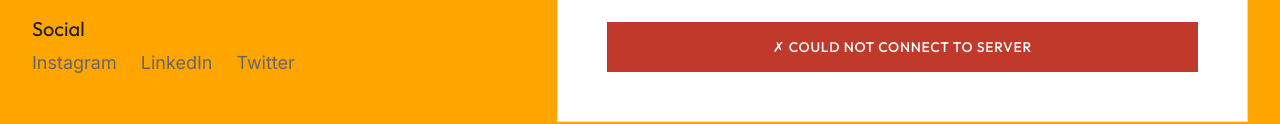
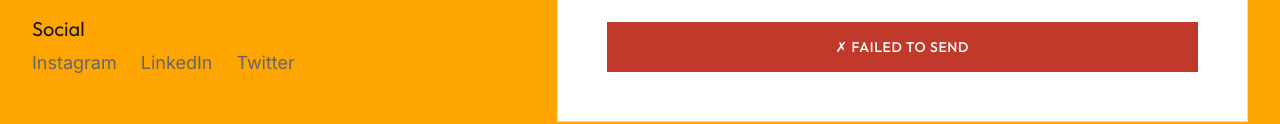
Before and after one commit to rithik0808/radiusdia-studio, a plain HTML site: page contact.html in a window 1280 px wide. Both pictures are taken after typing "Sample", "name@example.com", "Sample" into the empty fields and a click on the button "SEND MESSAGE". Shown: the part 946-1070 px from the top of the page. Drawn offline with nearby package versions, Linux system fonts and the light colour scheme; no server answers.

Commit message:
Switch to EmailJS for contact form

```diff
--- a/contact.html
+++ b/contact.html
@@ -252,6 +252,7 @@
         </div>
     </footer>
 
+    <script type="text/javascript" src="https://cdn.jsdelivr.net/npm/@emailjs/browser@4/dist/email.min.js"></script>
     <script src="js/main.js"></script>
     <script src="js/form_handler.js"></script>
 </body>
--- a/js/form_handler.js
+++ b/js/form_handler.js
@@ -1,4 +1,10 @@
 document.addEventListener('DOMContentLoaded', function () {
+    // Initialize EmailJS with Public Key
+    // You will need to replace 'YOUR_PUBLIC_KEY' with your actual EmailJS Public Key
+    if (typeof emailjs !== 'undefined') {
+        emailjs.init("YOUR_PUBLIC_KEY");
+    }
+
     const form = document.getElementById('contactForm');
     if (!form) return;
 
@@ -10,37 +16,30 @@ document.addEventListener('DOMContentLoaded', function () {
         btn.textContent = 'Sending...';
         btn.disabled = true;
 
-        const data = {
-            name: document.getElementById('name').value,
-            email: document.getElementById('email').value,
+        const templateParams = {
+            from_name: document.getElementById('name').value,
+            from_email: document.getElementById('email').value,
             message: document.getElementById('message').value,
+            to_email: 'radiusdiastudio@gmail.com'
         };
 
         try {
-            const response = await fetch('http://127.0.0.1:3000/api/contact', {
-                method: 'POST',
-                headers: { 'Content-Type': 'application/json' },
-                body: JSON.stringify(data),
-            });
+            // Replace 'YOUR_SERVICE_ID' and 'YOUR_TEMPLATE_ID' with your actual EmailJS IDs
+            const response = await emailjs.send('YOUR_SERVICE_ID', 'YOUR_TEMPLATE_ID', templateParams);
 
-            const result = await response.json();
-
-            if (result.success) {
+            if (response.status === 200) {
                 btn.textContent = '✓ Message Sent!';
                 btn.style.backgroundColor = '#2d6a4f';
                 btn.style.color = '#fff';
                 form.reset();
             } else {
-                btn.textContent = '✗ Failed. Try again.';
-                btn.style.backgroundColor = '#c0392b';
-                btn.style.color = '#fff';
-                console.error('Server error:', result.message);
+                throw new Error('EmailJS Error');
             }
         } catch (err) {
-            btn.textContent = '✗ Could not connect to server';
+            btn.textContent = '✗ Failed to send';
             btn.style.backgroundColor = '#c0392b';
             btn.style.color = '#fff';
-            console.error('Network error:', err);
+            console.error('Email error:', err);
         }
 
         setTimeout(() => {
```
